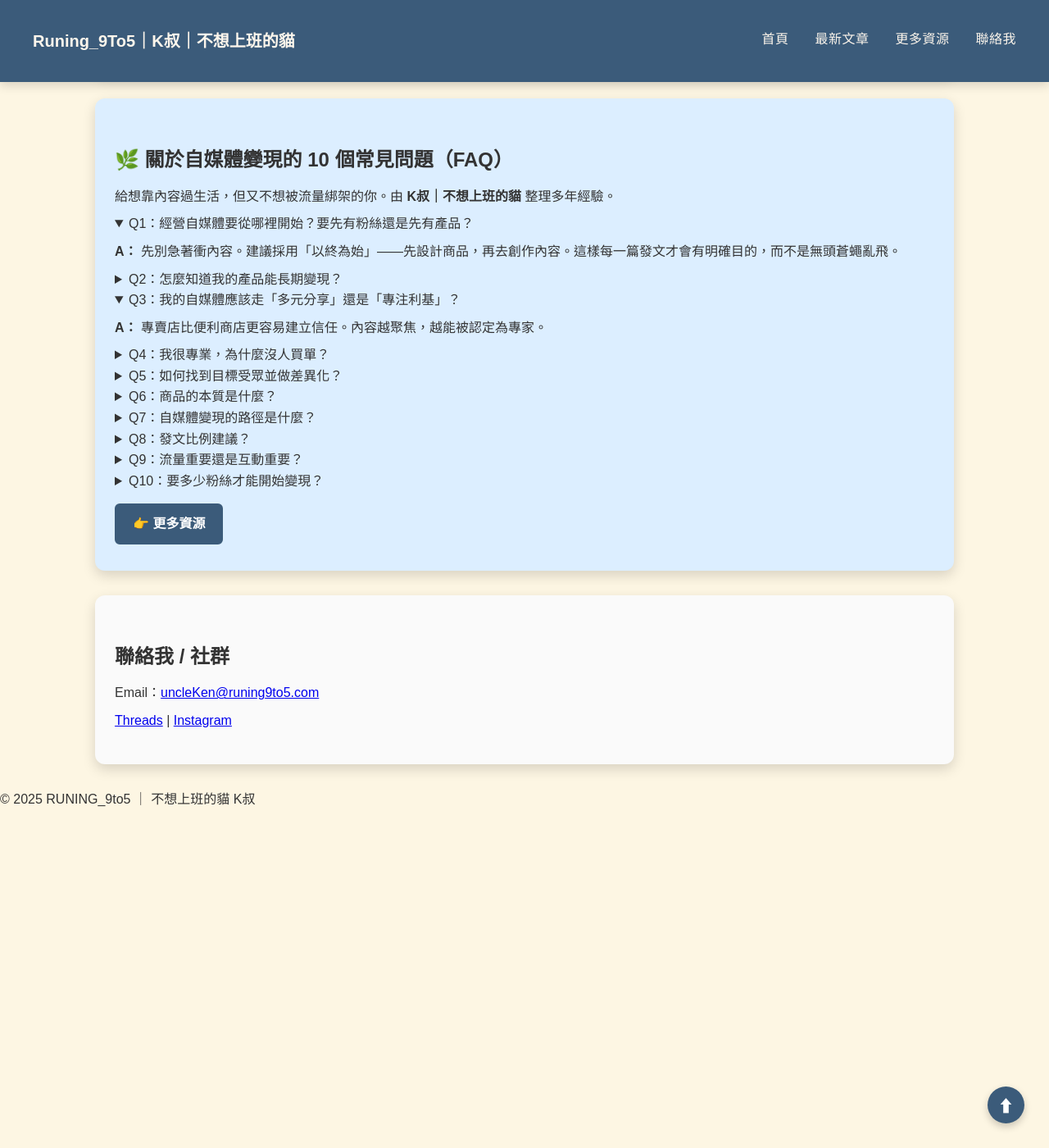
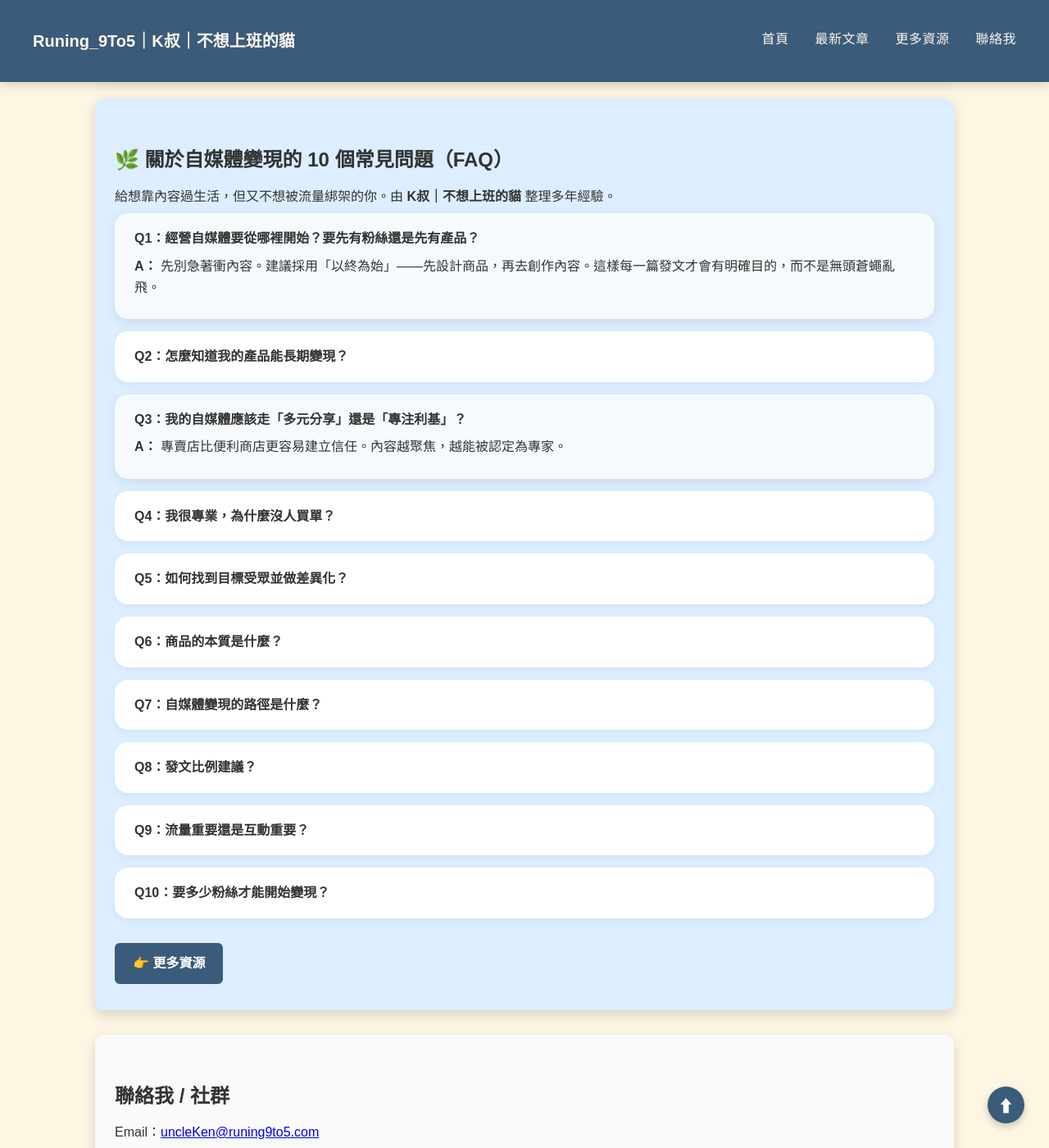
Before and after one commit to KenHAI666/Runing9TO5, a Jekyll site: the page built from index.md, in a window 1280 px wide and 1400 px high, scrolled down 3820 px. Shown: the whole window at 82% size. Built offline with Jekyll 4.4.1, drawn with Linux system fonts in a browser that asks for light colours.

Commit message:
Update style.css

```diff
--- a/assets/css/style.css
+++ b/assets/css/style.css
@@ -256,7 +256,31 @@ p {
   transform: translateX(0) translateY(0);
 }
 
+/* Details / Summary 卡片 */
+details {
+  background: #fff;
+  border-radius: 16px;
+  padding: 18px 24px;
+  box-shadow: 0 3px 10px rgba(0,0,0,0.05);
+  margin-bottom: 15px;
+  transition: all 0.3s ease;
+}
 
+details[open] {
+  background: #f6fafd;
+  box-shadow: 0 4px 15px rgba(0,0,0,0.08);
+}
+
+summary {
+  cursor: pointer;
+  font-weight: 600;
+  color: #333;
+  list-style: none;
+}
+
+summary::-webkit-details-marker {
+  display: none;
+}
 /* =====================================
    大頭照 / 個人簡介
 ===================================== */
```
